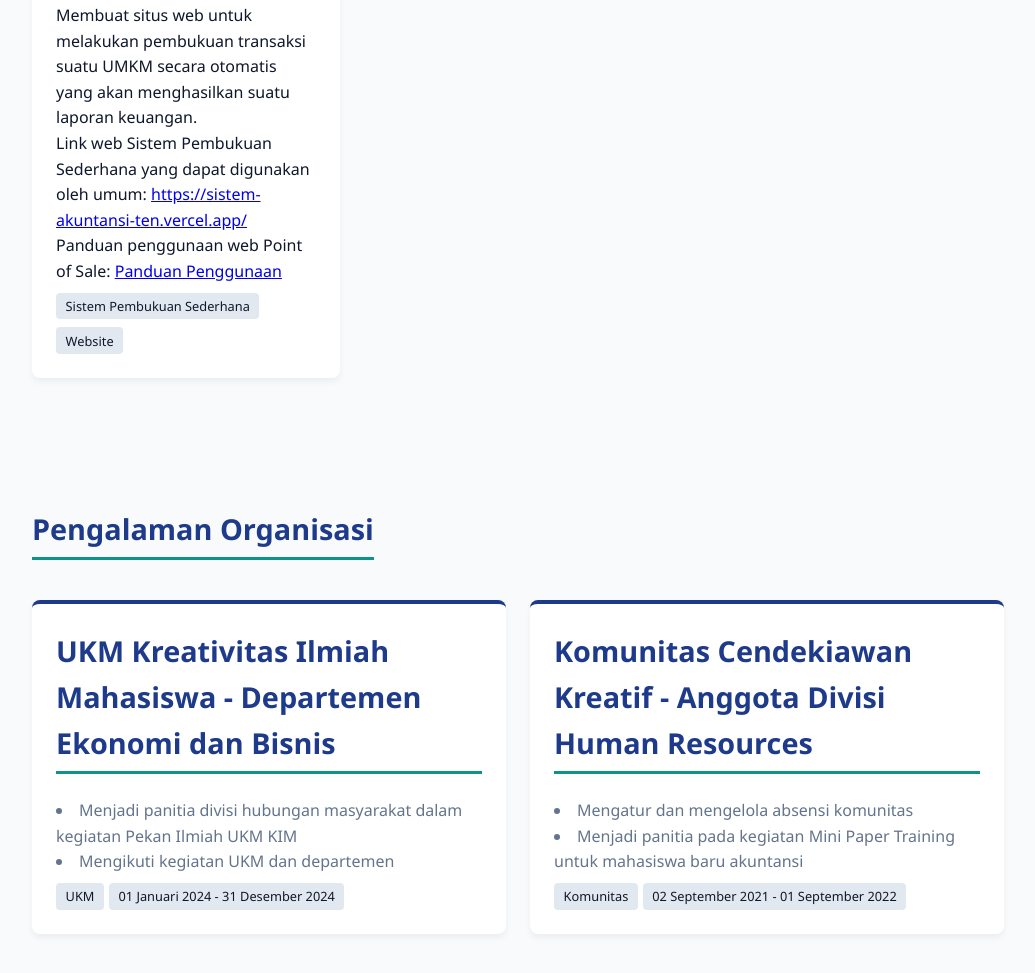
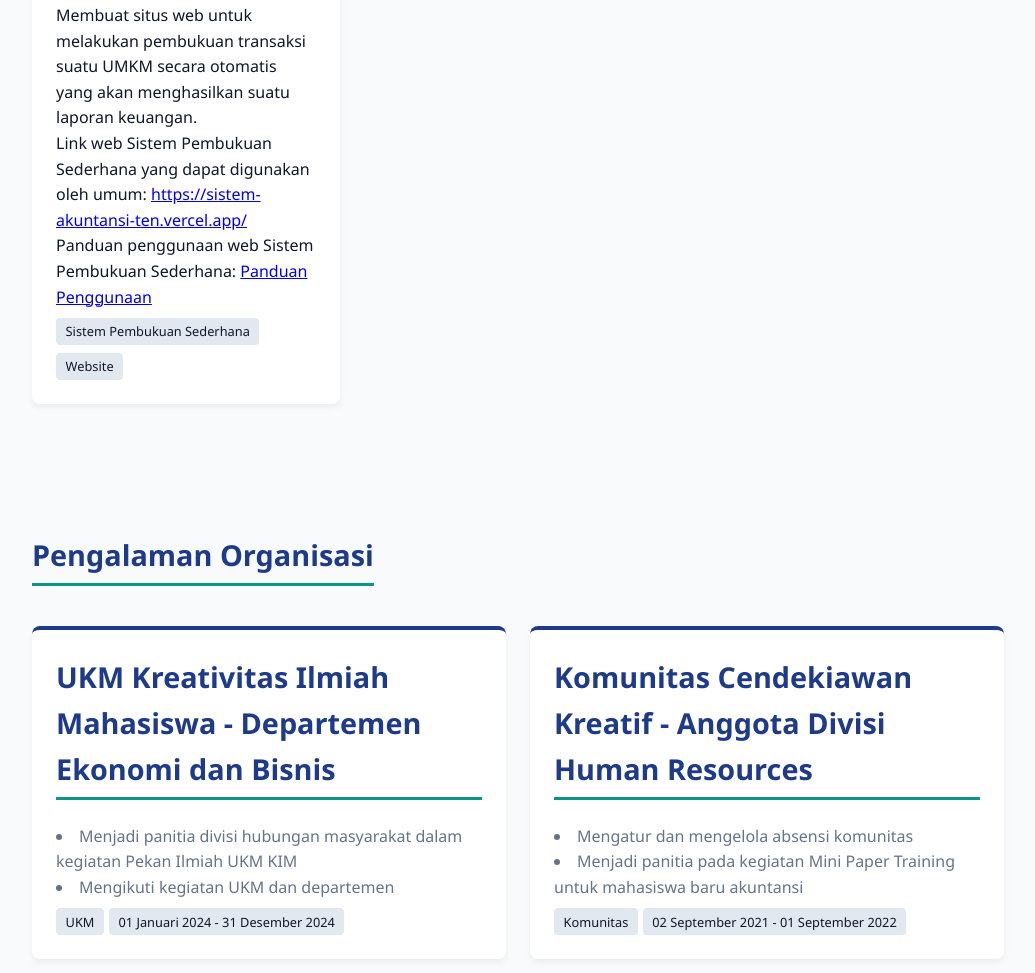
Before and after one commit to alfaandriyatno/alfaandriyatno, a plain HTML site: page index.html in a window 1280 px wide. Shown: the part 2673-3646 px from the top of the page, without its empty margins (122-1157 px from the left). Drawn offline with Linux system fonts and the light colour scheme.

Commit message:
Update usage guide link description in index.html

```diff
--- a/index.html
+++ b/index.html
@@ -183,7 +183,7 @@
                 <h3>Sistem Pembukuan Sederhana</h3>
                 <p>Membuat situs web untuk melakukan pembukuan transaksi suatu UMKM secara otomatis yang akan menghasilkan suatu laporan keuangan.</p>
                 <p>Link web Sistem Pembukuan Sederhana yang dapat digunakan oleh umum: <a href="https://sistem-akuntansi-ten.vercel.app/" target="blank">https://sistem-akuntansi-ten.vercel.app/</a></p>
-                <p>Panduan penggunaan web Point of Sale: <a href="https://drive.google.com/file/d/1JJ13K_O23zTcmKyn7WKtlIn00QGjavIo/view?usp=drive_link" target="blank">Panduan Penggunaan</a></p>
+                <p>Panduan penggunaan web Sistem Pembukuan Sederhana: <a href="https://drive.google.com/file/d/1JJ13K_O23zTcmKyn7WKtlIn00QGjavIo/view?usp=drive_link" target="blank">Panduan Penggunaan</a></p>
                 <div class="tags"><span>Sistem Pembukuan Sederhana</span><span>Website</span></div>
             </div>
         </div>
```
